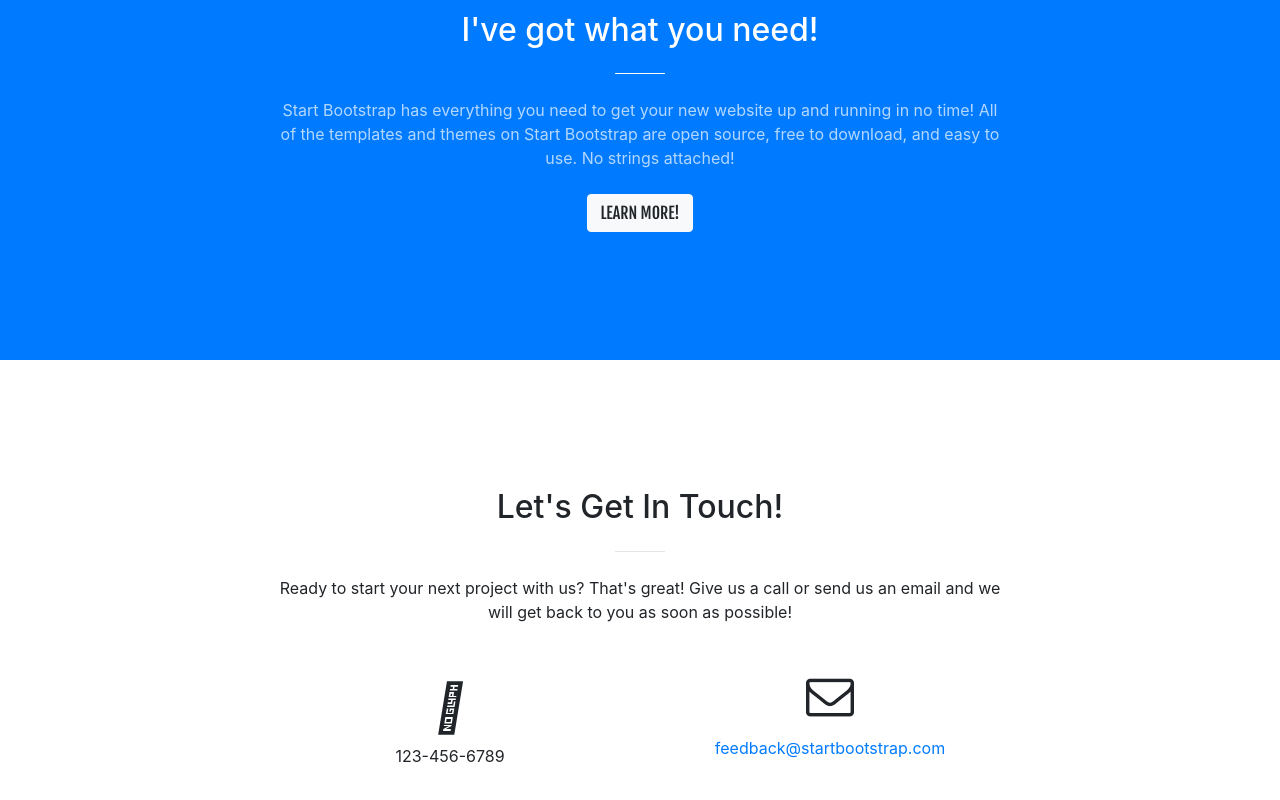
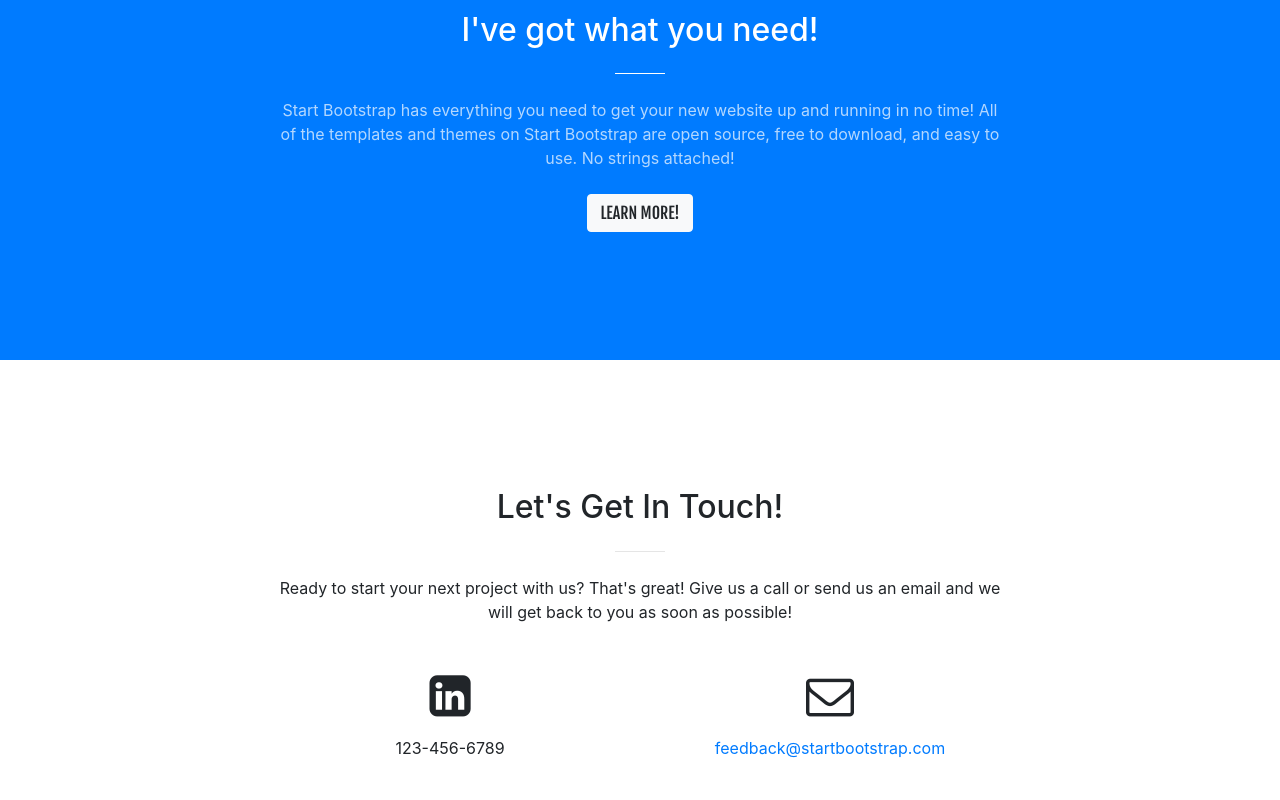
Before and after one commit to Raven2ny/PersonalSite, a website with bundled scripts: page index.html in a window 1280 px wide. Shown: the part 917-1717 px from the top of the page. Built offline with nearby package versions, Linux system fonts and the light colour scheme.

Commit message:
icon fix

```diff
--- a/index.html
+++ b/index.html
@@ -90,7 +90,7 @@
         </div>
         <div class="row">
           <div class="col-lg-4 ml-auto text-center">
-            <i class="fa-linkedin-square  fa-3x mb-3 sr-contact"></i>
+            <i class="fa fa-linkedin-square  fa-3x mb-3 sr-contact"></i>
             <p>123-456-6789</p>
           </div>
           <div class="col-lg-4 mr-auto text-center">
```
